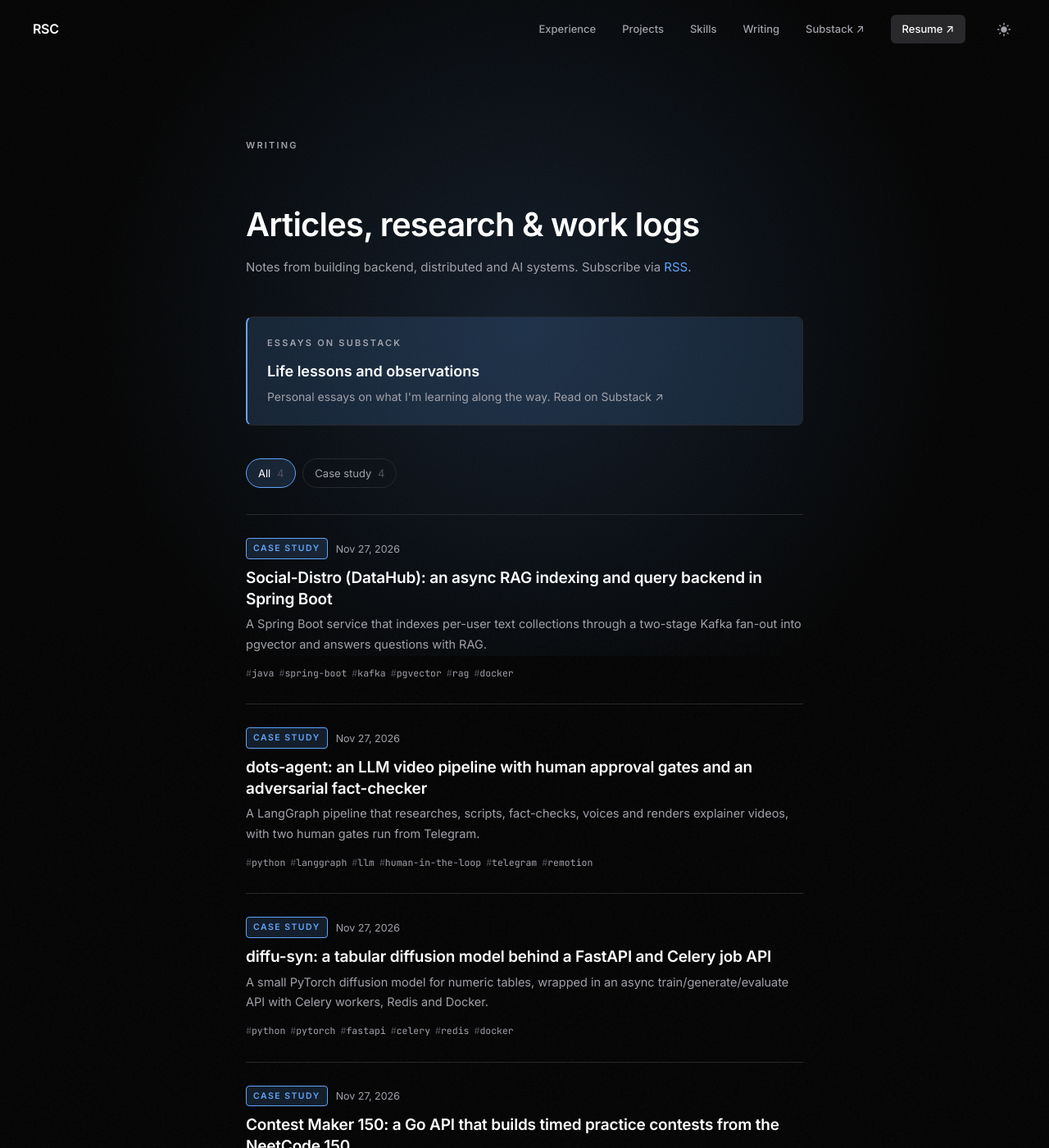
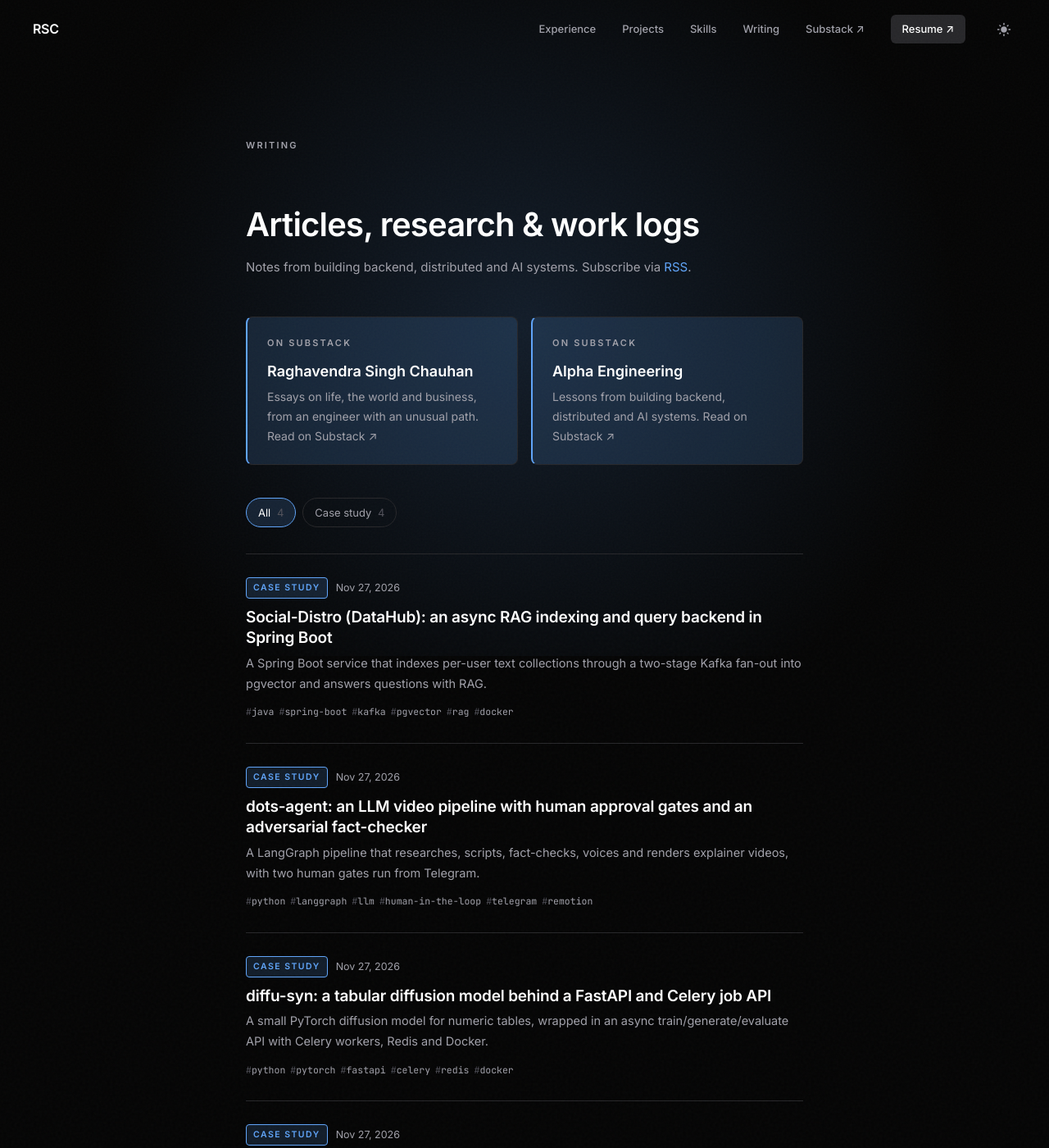
Before and after one commit to Raghavendrapara/rc-says, a Jekyll site: the page built from writing/index.html, in a window 1280 px wide and 1400 px high. Shown: the whole window at 82% size. Built offline with Jekyll 4.4.1, drawn with Linux system fonts in a browser that asks for light colours.

Commit message:
Show both Substack publications on the writing page
Co-Authored-By: Claude Opus 5.5 <noreply@anthropic.com>
Claude-Session: https://claude.ai/code/session_011ajLQLDEjFCVNtkaPbDKAw

```diff
--- a/_config.yml
+++ b/_config.yml
@@ -12,9 +12,16 @@ author:
 github_url: https://github.com/Raghavendrapara
 linkedin_url: https://in.linkedin.com/in/raghavendra-singh-chauhan-474a7b155
 resume_pdf: /Raghavendra_SDE_2026.pdf
+# Substack publications. Change a url here and every link on the site follows.
+substack:
+  - name: Raghavendra Singh Chauhan
+    url: https://stoic996.substack.com
+    blurb: Essays on life, the world and business, from an engineer with an unusual path.
+  - name: Alpha Engineering
+    url: https://alphaengineering.substack.com
+    blurb: Lessons from building backend, distributed and AI systems.
 newsletter:
   url: https://stoic996.substack.com
-  topic: Life lessons and observations
 
 # The three kinds of entry. Set `type:` in each post's front matter to one of these keys.
 entry_types:
--- a/style.css
+++ b/style.css
@@ -807,3 +807,6 @@ strong {
 .elsewhere-card .section-label { margin-bottom: 10px; }
 .elsewhere-title { display: block; font-size: 18px; font-weight: 600; margin-bottom: 4px; }
 .elsewhere-desc { display: block; color: var(--muted); font-size: 14px; }
+.elsewhere-grid { display: grid; grid-template-columns: 1fr 1fr; gap: 16px; margin-bottom: 40px; }
+.elsewhere-grid .elsewhere-card { margin-bottom: 0; }
+@media (max-width: 660px) { .elsewhere-grid { grid-template-columns: 1fr; } }
--- a/writing/index.html
+++ b/writing/index.html
@@ -9,11 +9,15 @@ description: Articles, research notes and work logs on backend engineering, dist
     <h1 class="writing-heading">Articles, research &amp; work logs</h1>
     <p class="writing-intro">Notes from building backend, distributed and AI systems. Subscribe via <a href="{{ '/feed.xml' | relative_url }}">RSS</a>.</p>
 
-    <a class="elsewhere-card" href="{{ site.newsletter.url }}" target="_blank" rel="noopener">
-      <span class="section-label">Essays on Substack</span>
-      <span class="elsewhere-title">{{ site.newsletter.topic }}</span>
-      <span class="elsewhere-desc">Personal essays on what I'm learning along the way. Read on Substack ↗</span>
-    </a>
+    <div class="elsewhere-grid">
+      {% for pub in site.substack %}
+      <a class="elsewhere-card" href="{{ pub.url }}" target="_blank" rel="noopener">
+        <span class="section-label">On Substack</span>
+        <span class="elsewhere-title">{{ pub.name }}</span>
+        <span class="elsewhere-desc">{{ pub.blurb }} Read on Substack ↗</span>
+      </a>
+      {% endfor %}
+    </div>
 
     {% if site.posts.size > 0 %}
     <div class="entry-filters" role="tablist">
```
